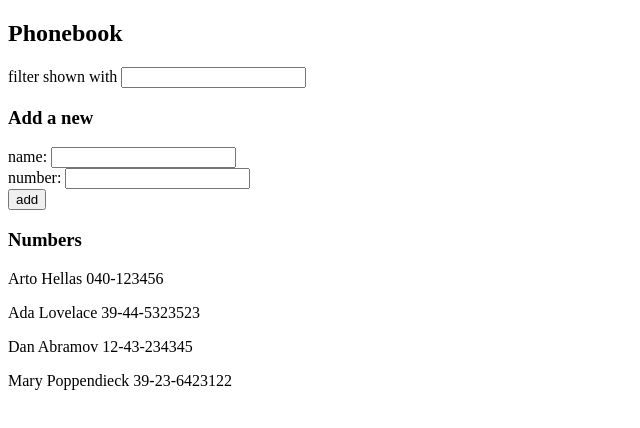
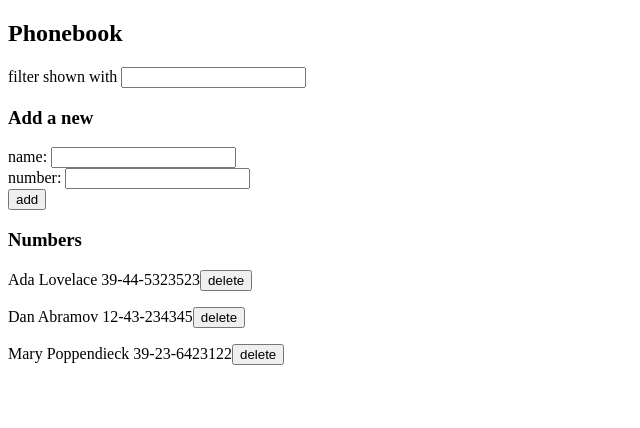
Before and after one commit to samppa13/FullStackOpen, a React (Create React App) app in the folder Osa2/puhelinluettelo/: page / in a window 1280 px wide. Shown: the top 428 px of the page, without its empty margins (0-640 px from the left). Built offline with nearby package versions, Linux system fonts and the light colour scheme; data requests are answered from the project's data file.

Commit message:
2.17: puhelinluettelo step9

```diff
--- a/Osa2/puhelinluettelo/db.json
+++ b/Osa2/puhelinluettelo/db.json
@@ -1,10 +1,5 @@
 {
   "persons": [
-    {
-      "name": "Arto Hellas",
-      "number": "040-123456",
-      "id": 1
-    },
     {
       "name": "Ada Lovelace",
       "number": "39-44-5323523",
--- a/Osa2/puhelinluettelo/src/App.js
+++ b/Osa2/puhelinluettelo/src/App.js
@@ -1,5 +1,4 @@
 import { useState, useEffect } from 'react'
-import axios from 'axios'
 import personService from './services/persons'
 
 const Filter = ({ showAll, handleShowAllChange }) => {
@@ -35,19 +34,22 @@ const PersonForm = ({ addPerson, newName, handleNameChange, newNumber, handleNum
   )
 }
 
-const Person = ({ person }) => {
+const Person = ({ person, deletePerson }) => {
   return (
     <p>
       {person.name} {person.number}
+      <button onClick={deletePerson} id={person.id}>
+        delete
+      </button>
     </p>
   )
 }
 
-const Persons = ({ showPersons }) => {
+const Persons = ({ showPersons, deletePerson }) => {
   return (
     <div>
       {showPersons.map(person =>
-        <Person key={person.name} person={person} />
+        <Person key={person.name} person={person} deletePerson={deletePerson} />
       )}
     </div>
   )
@@ -95,6 +97,13 @@ const App = () => {
   const handleShowAllChange = (event) => {
     setShowAll(event.target.value)
   }
+  const deletePerson = (event) => {
+    personService
+      .remove(event.target.id)
+      .then(removedPerson => {
+        setPersons(persons.filter(person => person.id != event.target.id))
+      })
+  }
 
   const showPersons = showAll === ''
     ? persons
@@ -108,7 +117,7 @@ const App = () => {
       <PersonForm addPerson={addPerson} newName={newName} handleNameChange={handleNameChange}
       newNumber={newNumber} handleNumberChange={handleNumberChange} />
       <h3>Numbers</h3>
-      <Persons showPersons={showPersons} />
+      <Persons showPersons={showPersons} deletePerson={deletePerson} />
     </div>
   )
 
--- a/Osa2/puhelinluettelo/src/services/persons.js
+++ b/Osa2/puhelinluettelo/src/services/persons.js
@@ -11,4 +11,9 @@ const create = newObject => {
     return request.then(response => response.data)
 }
 
-export default { getAll, create }
+const remove = id => {
+    const request = axios.delete(`${baseUrl}/${id}`)
+    return request.then(response => response.data)
+}
+
+export default { getAll, create, remove }
```
